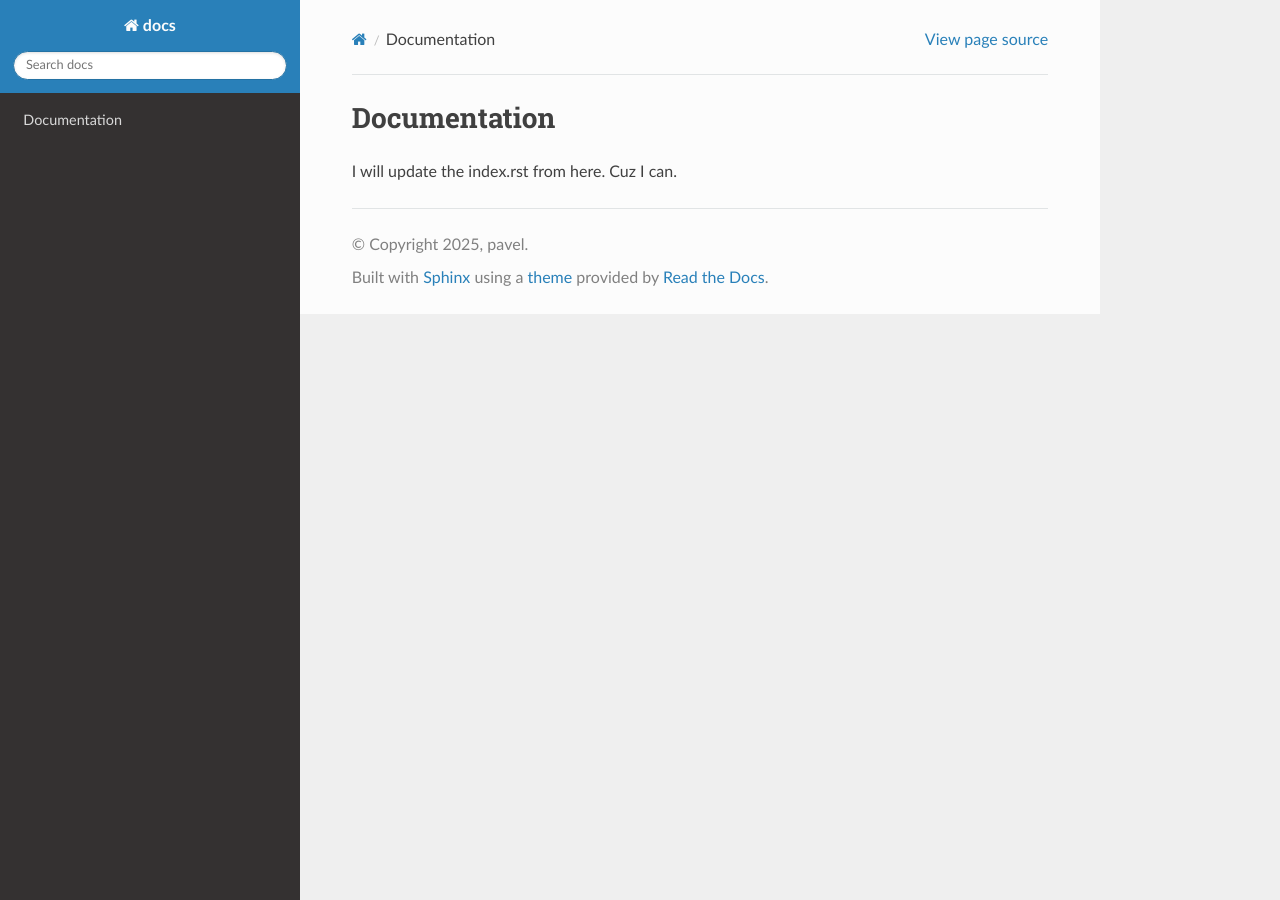
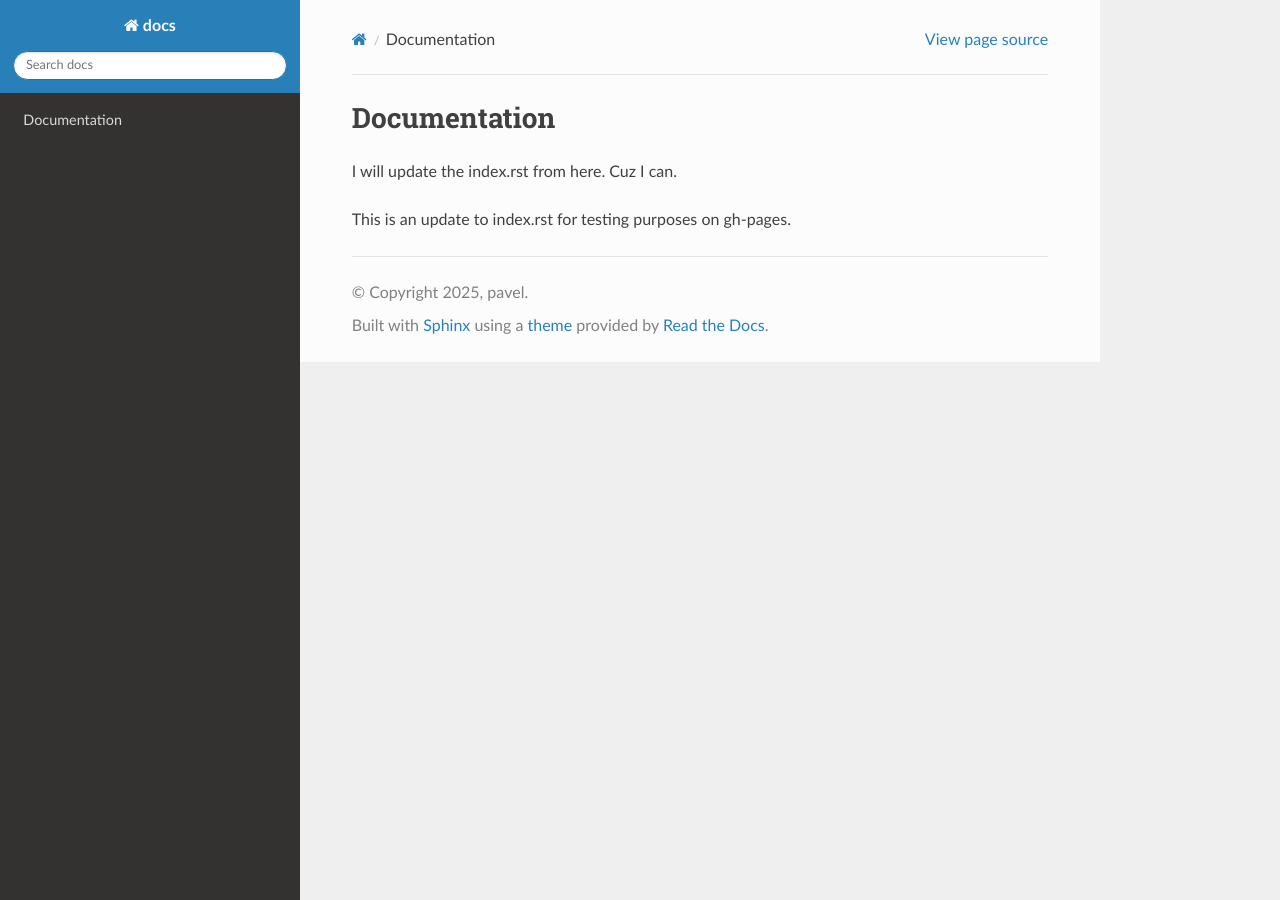
Before and after one commit to Paveljolak/rtd-tryFinal, a Sphinx documentation site: the page built from docs/index.rst, in a window 1280 px wide. Built offline with Sphinx 7.4.7 and the Read the Docs theme 3.1.0, drawn with Linux system fonts in a browser that asks for light colours.

Commit message:
Testing whether changes are deployed.

```diff
--- a/docs/index.rst
+++ b/docs/index.rst
@@ -3,6 +3,9 @@ Documentation
 
 I will update the index.rst from here. Cuz I can.
 
+
+This is an update to index.rst for testing purposes on gh-pages.
+
 .. toctree::
    :maxdepth: 2
    :caption: Contents:
```
